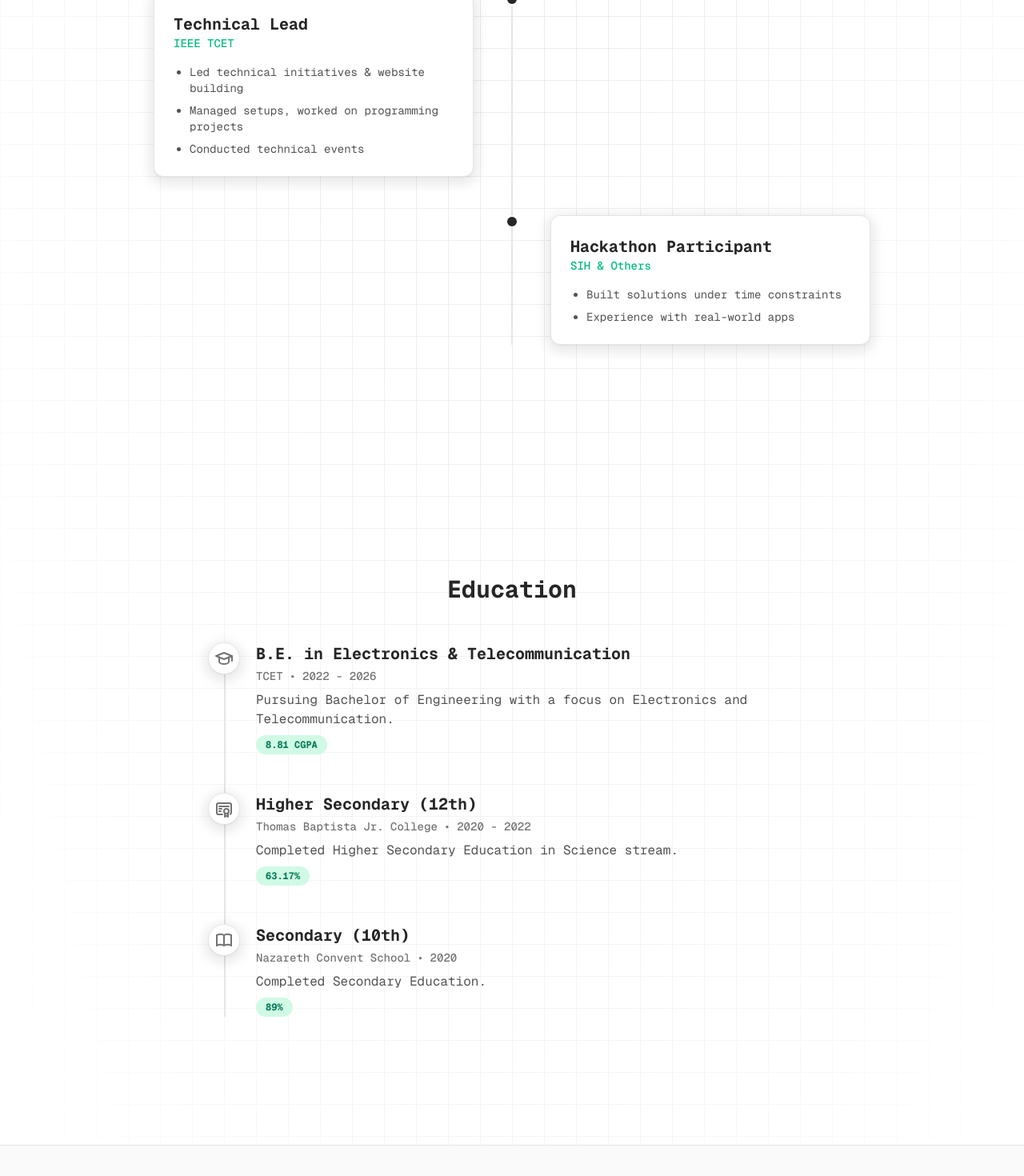
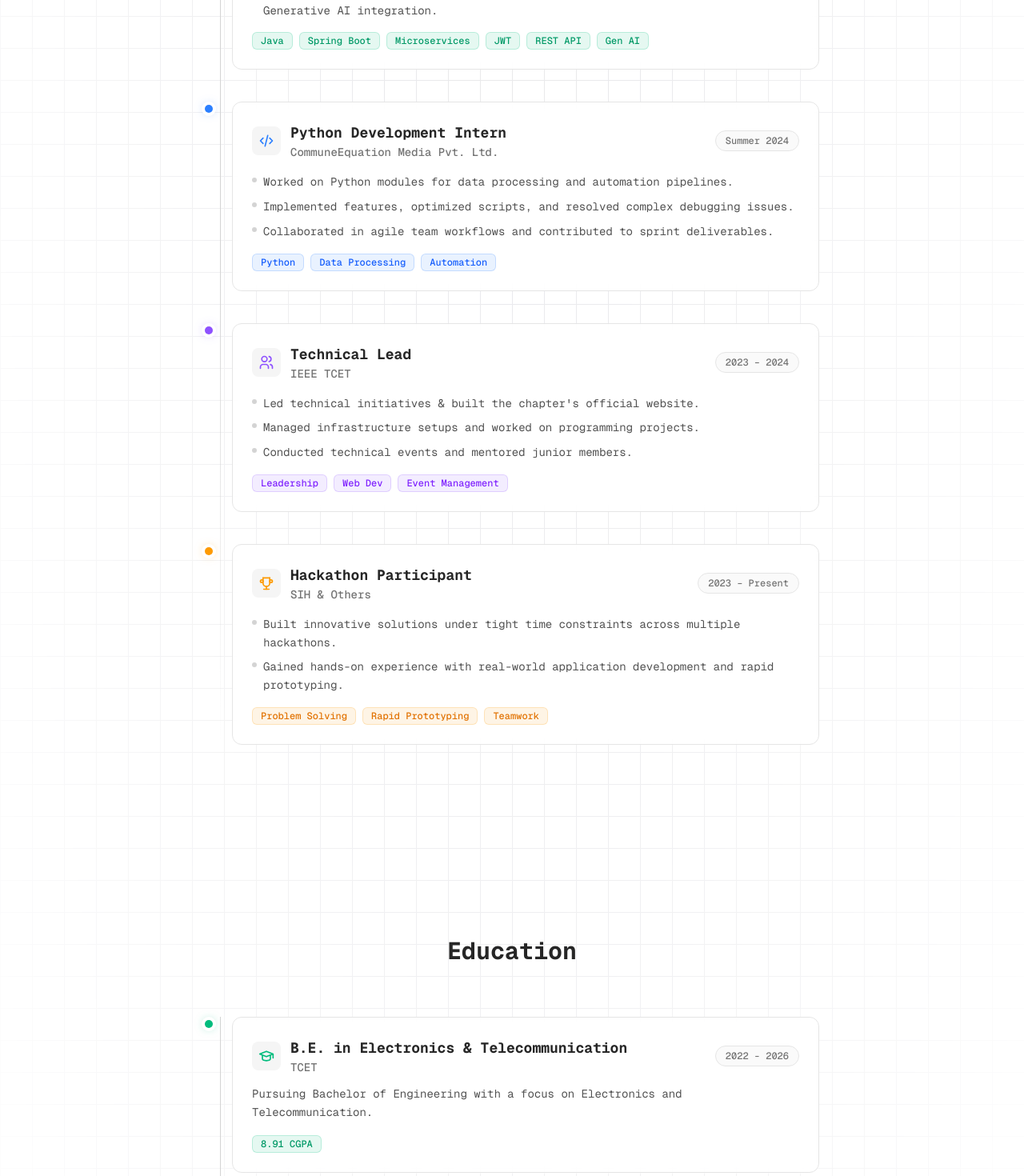
Before and after one commit to pinank0301/portfolio, a Next.js app: page / in a window 1280 px wide. Shown: the part 5580-7050 px from the top of the page at 80% size. Built offline with nearby package versions, Linux system fonts and the light colour scheme.

Commit message:
minor changes updated

```diff
--- a/app/api/chat/route.ts
+++ b/app/api/chat/route.ts
@@ -25,10 +25,12 @@ export async function POST(req: Request) {
         const text = response.text();
 
         return NextResponse.json({ response: text });
-    } catch (error) {
+    } catch (error: any) {
         console.error("Error in chat API:", error);
+        const errorMessage =
+            error?.message || "Failed to generate response";
         return NextResponse.json(
-            { error: "Failed to generate response" },
+            { error: errorMessage },
             { status: 500 }
         );
     }
--- a/components/Education.tsx
+++ b/components/Education.tsx
@@ -5,33 +5,56 @@ import { IconSchool, IconCertificate, IconBook } from "@tabler/icons-react";
 
 const educationData = [
     {
-        id: 0,
         title: "B.E. in Electronics & Telecommunication",
         institution: "TCET",
         year: "2022 - 2026",
-        grade: "8.81 CGPA",
-        description: "Pursuing Bachelor of Engineering with a focus on Electronics and Telecommunication.",
-        icon: <IconSchool className="h-6 w-6 text-neutral-500 dark:text-neutral-300" />,
+        grade: "8.91 CGPA",
+        description:
+            "Pursuing Bachelor of Engineering with a focus on Electronics and Telecommunication.",
+        icon: <IconSchool className="h-5 w-5" />,
+        accentColor: "emerald",
     },
     {
-        id: 1,
         title: "Higher Secondary (12th)",
         institution: "Thomas Baptista Jr. College",
         year: "2020 - 2022",
         grade: "63.17%",
-        description: "Completed Higher Secondary Education in Science stream.",
-        icon: <IconCertificate className="h-6 w-6 text-neutral-500 dark:text-neutral-300" />,
+        description:
+            "Completed Higher Secondary Education in Science stream.",
+        icon: <IconCertificate className="h-5 w-5" />,
+        accentColor: "blue",
     },
     {
-        id: 2,
         title: "Secondary (10th)",
         institution: "Nazareth Convent School",
         year: "2020",
         grade: "89%",
         description: "Completed Secondary Education.",
-        icon: <IconBook className="h-6 w-6 text-neutral-500 dark:text-neutral-300" />,
+        icon: <IconBook className="h-5 w-5" />,
+        accentColor: "violet",
     },
 ];
+
+const accentMap: Record<string, { dot: string; badge: string; icon: string; border: string }> = {
+    emerald: {
+        dot: "bg-emerald-500 shadow-[0_0_12px_rgba(16,185,129,0.6)]",
+        badge: "bg-emerald-500/10 text-emerald-600 dark:text-emerald-400 border-emerald-500/20",
+        icon: "text-emerald-500",
+        border: "hover:border-emerald-500/40 dark:hover:border-emerald-500/30",
+    },
+    blue: {
+        dot: "bg-blue-500 shadow-[0_0_12px_rgba(59,130,246,0.6)]",
+        badge: "bg-blue-500/10 text-blue-600 dark:text-blue-400 border-blue-500/20",
+        icon: "text-blue-500",
+        border: "hover:border-blue-500/40 dark:hover:border-blue-500/30",
+    },
+    violet: {
+        dot: "bg-violet-500 shadow-[0_0_12px_rgba(139,92,246,0.6)]",
+        badge: "bg-violet-500/10 text-violet-600 dark:text-violet-400 border-violet-500/20",
+        icon: "text-violet-500",
+        border: "hover:border-violet-500/40 dark:hover:border-violet-500/30",
+    },
+};
 
 export function Education() {
     return (
@@ -41,41 +64,78 @@ export function Education() {
                 whileInView={{ opacity: 1, y: 0 }}
                 viewport={{ once: true }}
                 transition={{ duration: 0.5 }}
-                className="flex flex-col items-center"
             >
-                <h2 className="mb-12 text-center text-3xl font-bold text-neutral-800 dark:text-neutral-200">
+                <h2 className="mb-16 text-center text-3xl font-bold text-neutral-800 dark:text-neutral-200">
                     Education
                 </h2>
 
-                <div className="relative w-full max-w-3xl pl-8 md:pl-0">
-                    <div className="absolute left-8 top-0 h-full w-0.5 bg-neutral-200 dark:bg-neutral-800 md:left-6"></div>
+                <div className="relative mx-auto max-w-3xl">
+                    {/* Timeline line */}
+                    <div className="absolute left-[19px] top-0 h-full w-px bg-gradient-to-b from-neutral-300 via-neutral-300 to-transparent dark:from-neutral-700 dark:via-neutral-700" />
 
-                    <div className="space-y-12">
-                        {educationData.map((item) => (
-                            <div key={item.id} className="relative flex flex-col gap-6 md:flex-row md:gap-8">
+                    <div className="space-y-10">
+                        {educationData.map((item, index) => {
+                            const accent = accentMap[item.accentColor];
+                            return (
+                                <motion.div
+                                    key={index}
+                                    initial={{ opacity: 0, y: 30 }}
+                                    whileInView={{ opacity: 1, y: 0 }}
+                                    viewport={{ once: true, margin: "-50px" }}
+                                    transition={{
+                                        duration: 0.5,
+                                        delay: index * 0.15,
+                                    }}
+                                    className="relative flex gap-6"
+                                >
+                                    {/* Timeline dot */}
+                                    <div className="relative z-10 flex-shrink-0 pt-1">
+                                        <div
+                                            className={`h-[10px] w-[10px] rounded-full ring-4 ring-white dark:ring-neutral-950 ${accent.dot}`}
+                                        />
+                                    </div>
 
-                                <div className="absolute left-0 -translate-x-1/2 md:left-6">
-                                    <div className="flex h-10 w-10 items-center justify-center rounded-full border border-neutral-200 bg-white shadow-sm dark:border-neutral-800 dark:bg-neutral-950">
-                                        {item.icon}
+                                    {/* Card */}
+                                    <div
+                                        className={`group relative w-full rounded-xl border border-neutral-200 bg-white/80 p-6 backdrop-blur-sm transition-all duration-300 dark:border-neutral-800 dark:bg-neutral-900/80 ${accent.border} hover:shadow-lg hover:shadow-neutral-200/50 dark:hover:shadow-neutral-900/50`}
+                                    >
+                                        {/* Header */}
+                                        <div className="mb-3 flex flex-col gap-1 sm:flex-row sm:items-center sm:justify-between">
+                                            <div className="flex items-center gap-3">
+                                                <div
+                                                    className={`flex h-9 w-9 items-center justify-center rounded-lg bg-neutral-100 dark:bg-neutral-800 ${accent.icon}`}
+                                                >
+                                                    {item.icon}
+                                                </div>
+                                                <div>
+                                                    <h3 className="text-lg font-bold text-neutral-800 dark:text-neutral-100">
+                                                        {item.title}
+                                                    </h3>
+                                                    <p className="text-sm font-medium text-neutral-500 dark:text-neutral-400">
+                                                        {item.institution}
+                                                    </p>
+                                                </div>
+                                            </div>
+                                            <span className="mt-1 inline-flex w-fit items-center rounded-full border border-neutral-200 bg-neutral-50 px-3 py-1 text-xs font-medium text-neutral-500 dark:border-neutral-700 dark:bg-neutral-800 dark:text-neutral-400 sm:mt-0">
+                                                {item.year}
+                                            </span>
+                                        </div>
+
+                                        {/* Description */}
+                                        <p className="mb-4 text-sm leading-relaxed text-neutral-600 dark:text-neutral-400">
+                                            {item.description}
+                                        </p>
+
+                                        {/* Grade badge */}
+                                        <span
+                                            className={`inline-flex items-center rounded-md border px-2.5 py-0.5 text-xs font-medium ${accent.badge}`}
+                                        >
+                                            {item.grade}
+                                        </span>
                                     </div>
-                                </div>
-
-                                <div className="ml-8 md:ml-16">
-                                    <div className="flex flex-col items-start text-left">
-                                        <h3 className="text-xl font-bold text-neutral-800 dark:text-neutral-200">{item.title}</h3>
-                                        <div className="mb-2 mt-1 flex flex-wrap items-center gap-2 text-sm font-medium text-neutral-500 dark:text-neutral-400">
-                                            <span>{item.institution}</span>
-                                            <span>•</span>
-                                            <span>{item.year}</span>
-                                        </div>
-                                        <p className="mb-2 text-neutral-600 dark:text-neutral-400">{item.description}</p>
-                                        <div className="inline-flex items-center rounded-full bg-emerald-100 px-3 py-1 text-xs font-bold text-emerald-700 dark:bg-emerald-900/30 dark:text-emerald-400">
-                                            {item.grade}
-                                        </div>
-                                    </div>
-                                </div>
-                            </div>
-                        ))}
+                                </motion.div>
+                            );
+                        })}
                     </div>
                 </div>
             </motion.div>
--- a/components/Experience.tsx
+++ b/components/Experience.tsx
@@ -1,92 +1,189 @@
 "use client";
 
 import { motion } from "framer-motion";
-import { cn } from "@/lib/utils";
+import {
+    IconBriefcase,
+    IconCode,
+    IconTrophy,
+    IconUsers,
+} from "@tabler/icons-react";
 
 const experiences = [
     {
+        role: "Software Developer Intern",
+        company: "Capgemini",
+        duration: "Dec 2025 – Apr 2026",
+        description: [
+            "Built a microservices-based e-commerce platform using Java Spring Boot, implementing secure JWT authentication and REST APIs.",
+            "Optimized 6 backend services, achieving 35% faster API performance and 20% fewer server errors.",
+            "Developed an AI-driven recommendation engine that increased user engagement by 25% and reduced support requests by 30%.",
+            "Worked on enterprise-grade backend development, microservices architecture, and Generative AI integration.",
+        ],
+        tech: ["Java", "Spring Boot", "Microservices", "JWT", "REST API", "Gen AI"],
+        icon: <IconBriefcase className="h-5 w-5" />,
+        accentColor: "emerald",
+    },
+    {
         role: "Python Development Intern",
         company: "CommuneEquation Media Pvt. Ltd.",
+        duration: "Summer 2024",
         description: [
-            "Worked on Python modules for data processing",
-            "Implemented features, optimized scripts, debugging",
-            "Collaborated in team workflows",
+            "Worked on Python modules for data processing and automation pipelines.",
+            "Implemented features, optimized scripts, and resolved complex debugging issues.",
+            "Collaborated in agile team workflows and contributed to sprint deliverables.",
         ],
+        tech: ["Python", "Data Processing", "Automation"],
+        icon: <IconCode className="h-5 w-5" />,
+        accentColor: "blue",
     },
     {
         role: "Technical Lead",
         company: "IEEE TCET",
+        duration: "2023 – 2024",
         description: [
-            "Led technical initiatives & website building",
-            "Managed setups, worked on programming projects",
-            "Conducted technical events",
+            "Led technical initiatives & built the chapter's official website.",
+            "Managed infrastructure setups and worked on programming projects.",
+            "Conducted technical events and mentored junior members.",
         ],
+        tech: ["Leadership", "Web Dev", "Event Management"],
+        icon: <IconUsers className="h-5 w-5" />,
+        accentColor: "violet",
     },
     {
         role: "Hackathon Participant",
         company: "SIH & Others",
+        duration: "2023 – Present",
         description: [
-            "Built solutions under time constraints",
-            "Experience with real-world apps",
+            "Built innovative solutions under tight time constraints across multiple hackathons.",
+            "Gained hands-on experience with real-world application development and rapid prototyping.",
         ],
+        tech: ["Problem Solving", "Rapid Prototyping", "Teamwork"],
+        icon: <IconTrophy className="h-5 w-5" />,
+        accentColor: "amber",
     },
 ];
 
+const accentMap: Record<string, { dot: string; badge: string; icon: string; border: string }> = {
+    emerald: {
+        dot: "bg-emerald-500 shadow-[0_0_12px_rgba(16,185,129,0.6)]",
+        badge: "bg-emerald-500/10 text-emerald-600 dark:text-emerald-400 border-emerald-500/20",
+        icon: "text-emerald-500",
+        border: "hover:border-emerald-500/40 dark:hover:border-emerald-500/30",
+    },
+    blue: {
+        dot: "bg-blue-500 shadow-[0_0_12px_rgba(59,130,246,0.6)]",
+        badge: "bg-blue-500/10 text-blue-600 dark:text-blue-400 border-blue-500/20",
+        icon: "text-blue-500",
+        border: "hover:border-blue-500/40 dark:hover:border-blue-500/30",
+    },
+    violet: {
+        dot: "bg-violet-500 shadow-[0_0_12px_rgba(139,92,246,0.6)]",
+        badge: "bg-violet-500/10 text-violet-600 dark:text-violet-400 border-violet-500/20",
+        icon: "text-violet-500",
+        border: "hover:border-violet-500/40 dark:hover:border-violet-500/30",
+    },
+    amber: {
+        dot: "bg-amber-500 shadow-[0_0_12px_rgba(245,158,11,0.6)]",
+        badge: "bg-amber-500/10 text-amber-600 dark:text-amber-400 border-amber-500/20",
+        icon: "text-amber-500",
+        border: "hover:border-amber-500/40 dark:hover:border-amber-500/30",
+    },
+};
+
 export function Experience() {
     return (
-        <section id="experience" className="mx-auto max-w-6xl px-4 py-20">
+        <section id="experience" className="mx-auto max-w-5xl px-4 py-20">
             <motion.div
                 initial={{ opacity: 0, y: 20 }}
                 whileInView={{ opacity: 1, y: 0 }}
                 viewport={{ once: true }}
                 transition={{ duration: 0.5 }}
             >
-                <h2 className="mb-12 text-center text-3xl font-bold text-neutral-800 dark:text-neutral-200">
+                <h2 className="mb-16 text-center text-3xl font-bold text-neutral-800 dark:text-neutral-200">
                     Experience
                 </h2>
-                <div className="relative mx-auto max-w-4xl">
 
-                    <div className="absolute left-4 top-0 h-full w-0.5 bg-neutral-200 dark:bg-neutral-800 md:left-1/2 md:-translate-x-1/2" />
+                <div className="relative mx-auto max-w-3xl">
+                    {/* Timeline line */}
+                    <div className="absolute left-[19px] top-0 h-full w-px bg-gradient-to-b from-neutral-300 via-neutral-300 to-transparent dark:from-neutral-700 dark:via-neutral-700" />
 
-                    {experiences.map((exp, index) => (
+                    <div className="space-y-10">
+                        {experiences.map((exp, index) => {
+                            const accent = accentMap[exp.accentColor];
+                            return (
                                 <motion.div
                                     key={index}
-                            initial={{ opacity: 0, x: index % 2 === 0 ? -50 : 50 }}
-                            whileInView={{ opacity: 1, x: 0 }}
-                            viewport={{ once: true, margin: "-100px" }}
-                            transition={{ duration: 0.5, delay: index * 0.2 }}
-                            className={cn(
-                                "relative mb-12 flex flex-col md:flex-row",
-                                index % 2 === 0 ? "md:flex-row-reverse" : ""
-                            )}
+                                    initial={{ opacity: 0, y: 30 }}
+                                    whileInView={{ opacity: 1, y: 0 }}
+                                    viewport={{ once: true, margin: "-50px" }}
+                                    transition={{
+                                        duration: 0.5,
+                                        delay: index * 0.15,
+                                    }}
+                                    className="relative flex gap-6"
                                 >
+                                    {/* Timeline dot */}
+                                    <div className="relative z-10 flex-shrink-0 pt-1">
+                                        <div
+                                            className={`h-[10px] w-[10px] rounded-full ring-4 ring-white dark:ring-neutral-950 ${accent.dot}`}
+                                        />
+                                    </div>
 
-                            <div className="absolute left-4 top-0 z-10 h-4 w-4 -translate-x-1/2 rounded-full border-2 border-white bg-neutral-800 dark:border-neutral-900 dark:bg-neutral-200 md:left-1/2" />
-
-
-                            <div className={cn(
-                                "ml-12 md:w-1/2 md:ml-0",
-                                index % 2 === 0 ? "md:pl-12" : "md:pr-12"
-                            )}>
-                                <div className="rounded-xl border border-neutral-200 bg-white p-6 shadow-sm dark:border-neutral-800 dark:bg-neutral-900 text-left">
-                                    <h3 className="text-xl font-bold text-neutral-800 dark:text-neutral-200">
+                                    {/* Card */}
+                                    <div
+                                        className={`group relative w-full rounded-xl border border-neutral-200 bg-white/80 p-6 backdrop-blur-sm transition-all duration-300 dark:border-neutral-800 dark:bg-neutral-900/80 ${accent.border} hover:shadow-lg hover:shadow-neutral-200/50 dark:hover:shadow-neutral-900/50`}
+                                    >
+                                        {/* Header */}
+                                        <div className="mb-4 flex flex-col gap-1 sm:flex-row sm:items-center sm:justify-between">
+                                            <div className="flex items-center gap-3">
+                                                <div
+                                                    className={`flex h-9 w-9 items-center justify-center rounded-lg bg-neutral-100 dark:bg-neutral-800 ${accent.icon}`}
+                                                >
+                                                    {exp.icon}
+                                                </div>
+                                                <div>
+                                                    <h3 className="text-lg font-bold text-neutral-800 dark:text-neutral-100">
                                                         {exp.role}
                                                     </h3>
-                                    <p className="mb-4 text-sm font-medium text-emerald-500">
+                                                    <p className="text-sm font-medium text-neutral-500 dark:text-neutral-400">
                                                         {exp.company}
                                                     </p>
-                                    <ul className="list-disc space-y-2 text-sm text-neutral-600 dark:text-neutral-400 pl-5">
+                                                </div>
+                                            </div>
+                                            <span className="mt-1 inline-flex w-fit items-center rounded-full border border-neutral-200 bg-neutral-50 px-3 py-1 text-xs font-medium text-neutral-500 dark:border-neutral-700 dark:bg-neutral-800 dark:text-neutral-400 sm:mt-0">
+                                                {exp.duration}
+                                            </span>
+                                        </div>
+
+                                        {/* Description */}
+                                        <ul className="mb-4 space-y-2 text-sm leading-relaxed text-neutral-600 dark:text-neutral-400">
                                             {exp.description.map((item, i) => (
-                                            <li key={i}>{item}</li>
+                                                <li
+                                                    key={i}
+                                                    className="flex gap-2"
+                                                >
+                                                    <span className="mt-1.5 h-1.5 w-1.5 flex-shrink-0 rounded-full bg-neutral-300 dark:bg-neutral-600" />
+                                                    <span>{item}</span>
+                                                </li>
                                             ))}
                                         </ul>
+
+                                        {/* Tech badges */}
+                                        <div className="flex flex-wrap gap-2">
+                                            {exp.tech.map((t, i) => (
+                                                <span
+                                                    key={i}
+                                                    className={`rounded-md border px-2.5 py-0.5 text-xs font-medium ${accent.badge}`}
+                                                >
+                                                    {t}
+                                                </span>
+                                            ))}
                                         </div>
                                     </div>
-
-
-                            <div className="hidden md:block md:w-1/2" />
                                 </motion.div>
-                    ))}
+                            );
+                        })}
+                    </div>
                 </div>
             </motion.div>
         </section>
```
Also changed, not shown: components/Contributions.tsx (+10 -0 lines), 1 other file (tests, documents, lock files or other folders). Lines whose indentation alone changed are shown as unchanged.
